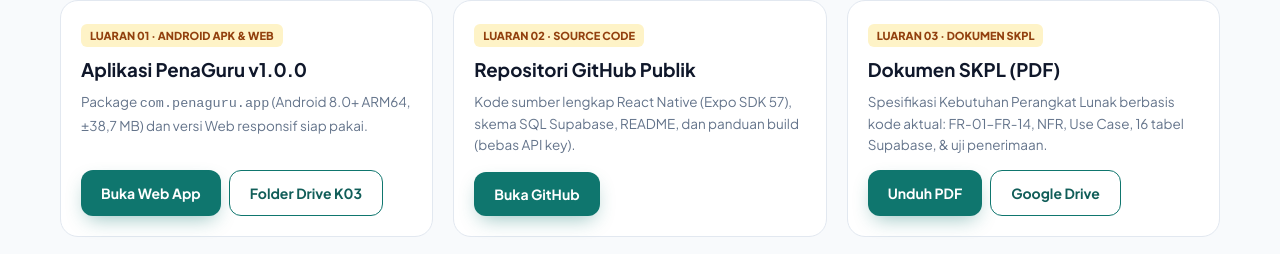
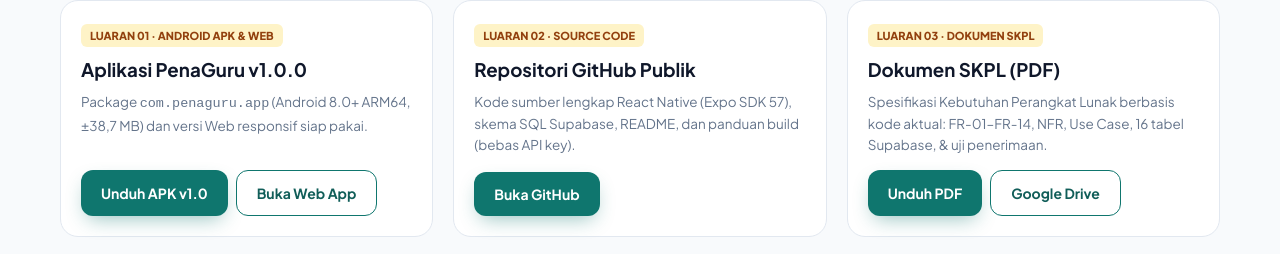
Before and after one commit to akbarimron/Penaguru-dashboard-app, a website: page showcase/index.html in a window 1280 px wide. Shown: the part 5110-5364 px from the top of the page. Drawn offline with Linux system fonts and the light colour scheme.

Commit message:
chore(showcase): link released Android APK v1.0 and updated K03 portfolio docx

```diff
--- a/showcase/index.html
+++ b/showcase/index.html
@@ -738,8 +738,8 @@
             <p style="font-size:13.5px;color:var(--muted);margin-top:6px;">Package <code>com.penaguru.app</code> (Android 8.0+ ARM64, ±38,7 MB) dan versi Web responsif siap pakai.</p>
           </div>
           <div class="doc-actions">
-            <a href="https://penaguruku.vercel.app/" target="_blank" rel="noopener" class="btn btn-primary">Buka Web App</a>
-            <a href="https://drive.google.com/drive/folders/1k88oimBoz6o7srRNwBwLSxlNRxhKSarw" target="_blank" rel="noopener" class="btn btn-outline">Folder Drive K03</a>
+            <a href="https://drive.google.com/file/d/1a269pUXx2eCLtVTUqA0P_I7GpR6nJ0wP/view" target="_blank" rel="noopener" class="btn btn-primary">Unduh APK v1.0</a>
+            <a href="https://penaguruku.vercel.app/" target="_blank" rel="noopener" class="btn btn-outline">Buka Web App</a>
           </div>
         </div>
 
```
Also changed, not shown: 1 other file.
